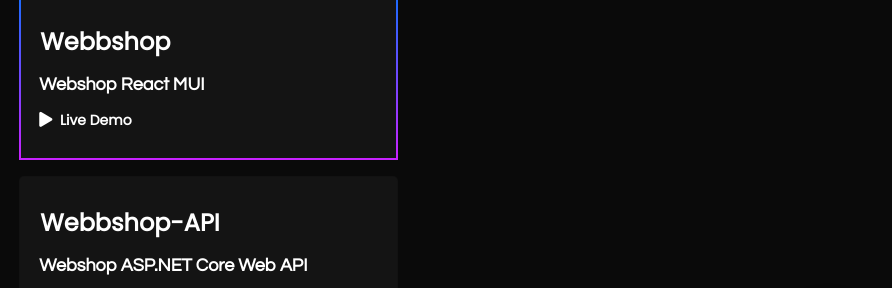
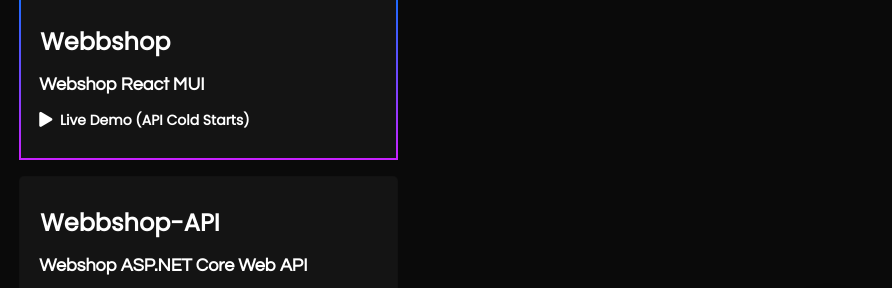
Before and after one commit to JantesInferno/JantesInferno.github.io, a website built with webpack: page src/index.html in a window 1280 px wide. Shown: the part 393-681 px from the top of the page, 388-1280 px from the left. Built offline with nearby package versions, Linux system fonts and the light colour scheme; some packages are replaced by stand-ins of ours; a script that the page names is missing.

Commit message:
Update index.html

```diff
--- a/src/index.html
+++ b/src/index.html
@@ -55,7 +55,7 @@
                             <span style="display:block;">Webshop React MUI</span>
                             </div>
                             <div class="bottom_section">
-                                <span class="play-text" style="display:inline-block;"><i class='fas fa-play'></i>&nbsp; Live Demo</span>
+                                <span class="play-text" style="display:inline-block;"><i class='fas fa-play'></i>&nbsp; Live Demo (API Cold Starts)</span>
                             </div>
                         </section>
                         </a>
```
